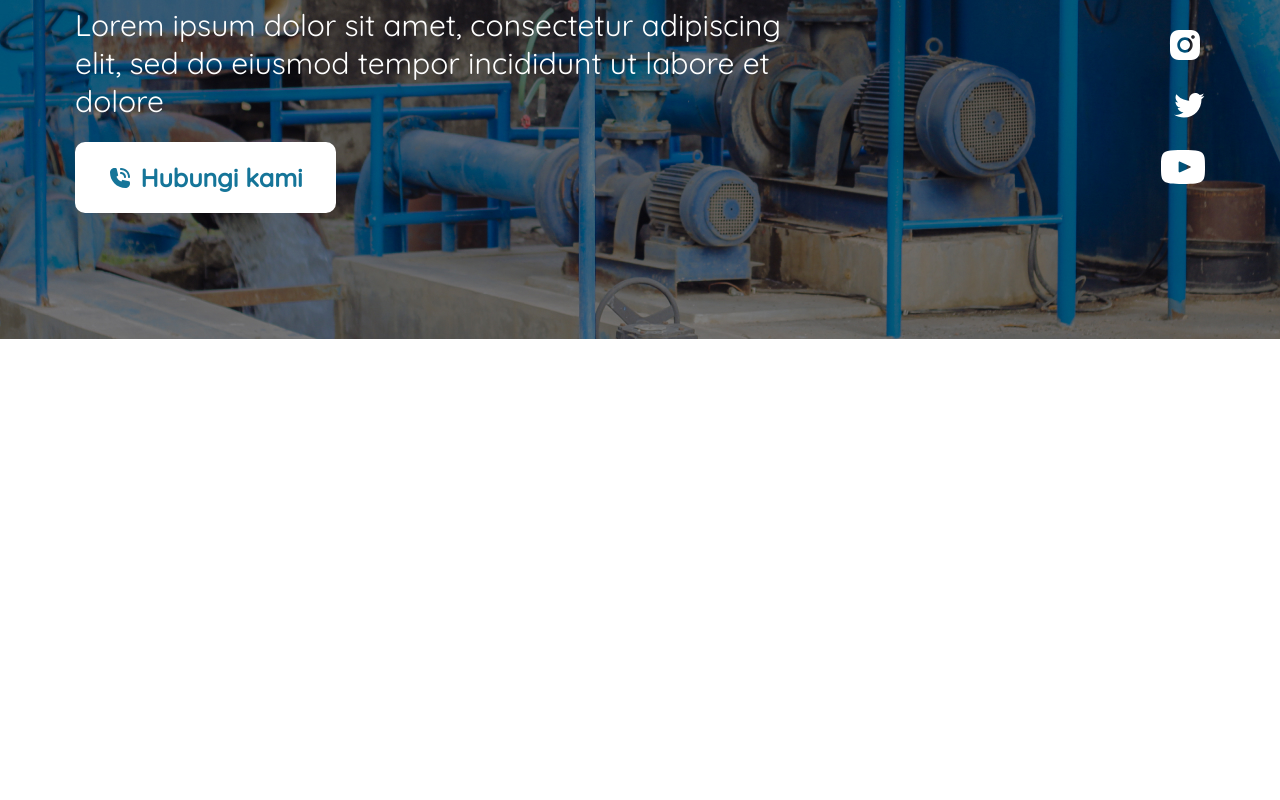
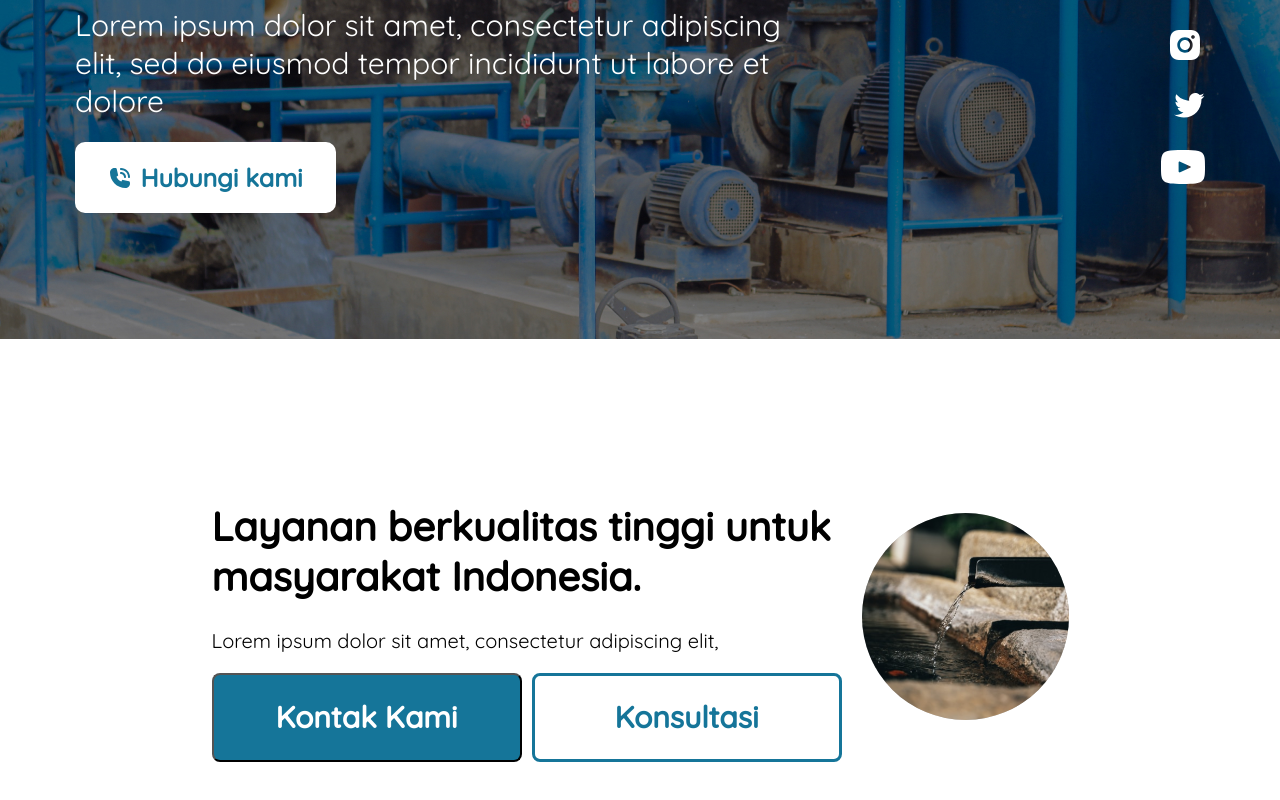
Before and after one commit to selvianirmala/React-Kelompok-2, a React (Create React App) app: page / in a window 1280 px wide. Shown: the part 354-1154 px from the top of the page. Before the commit the page ends 800 px from the top, so only its background shows below. Built offline with nearby package versions, Linux system fonts and the light colour scheme.

Commit message:
styling in SectionFIve.js

```diff
--- a/src/App.js
+++ b/src/App.js
@@ -3,12 +3,14 @@ import './App.css';
 import Header from './pages/Header';
 import NavBar from './pages/NavBar';
 import React from 'react';
+import SectionFive from './pages/SectionFive';
 
 function App() {
   return (
     <>
       <NavBar />
       <Header />
+      <SectionFive/>
     </>
   );
 
--- /dev/null
+++ b/src/pages/SectionFive.js
@@ -0,0 +1,82 @@
+import React from 'react'
+import iconSecFive from '../assets/secfive.svg'
+
+const styles = {
+    container: {
+        width: '1085px',
+        height: '478px',
+        display: 'flex',
+        padding: '40px',
+        alignItems: 'center',
+        justifyContent: 'center',
+        borderBox: 'box-sizing',
+        margin: 'auto'
+    },
+    leftSection: {
+        marginRight: '30px'
+    },
+    rightSection: {
+        marginLeft: '30px'
+    },
+    title: {
+        fontFamily: 'Quicksand',
+        fontSize: '40px',
+        fontWeight: 700,
+        lineHeigh: '50px'
+    },
+    body: {
+        fontFamily: 'Quicksand',
+        fontSize: '20px',
+        fontWeight: 400,
+        lineHeigh: '25px'
+    },
+    buttonContact: {
+        width: '310px',
+        height: "89px",
+        backgroundColor: '#157599',
+        color: '#fff',
+        fontFamily: 'Quicksand',
+        fontSize: '30px',
+        fontWeight: 700,
+        lineHeigh: '38px',
+        borderRadius: '8px',
+    },
+    buttonConsul: {
+        width: '310px',
+        height: "89px",
+        backgroundColor: '#fff',
+        color: '#157599',
+        fontFamily: 'Quicksand',
+        fontSize: '30px',
+        fontWeight: 700,
+        lineHeigh: '38px',
+        borderRadius: '8px',
+        border: '3px solid #157599',
+        marginLeft: '10px'
+    },
+    image: {
+        width: '207px',
+        height: '207px',
+        marginLeft: '20px'
+    }
+}
+
+function SectionFive() {
+  return (
+    <div>
+        <div style={styles.container}>
+            <div style={styles.rightSection}>
+                <h1 style={styles.title}>Layanan berkualitas tinggi untuk <br/> masyarakat Indonesia.</h1>
+                <p style={styles.body}>Lorem ipsum dolor sit amet, consectetur adipiscing elit,</p>
+                <button style={styles.buttonContact}>Kontak Kami</button>
+                <button style={styles.buttonConsul}>Konsultasi</button>
+            </div>
+            <div style={styles.leftSection}>
+                <img src={iconSecFive} style={styles.image} />
+            </div>
+        </div>
+    </div>
+  )
+}
+
+export default SectionFive
```
Also changed, not shown: src/assets/secfive.svg (renamed from src/assets/Ellipse 2.svg).
